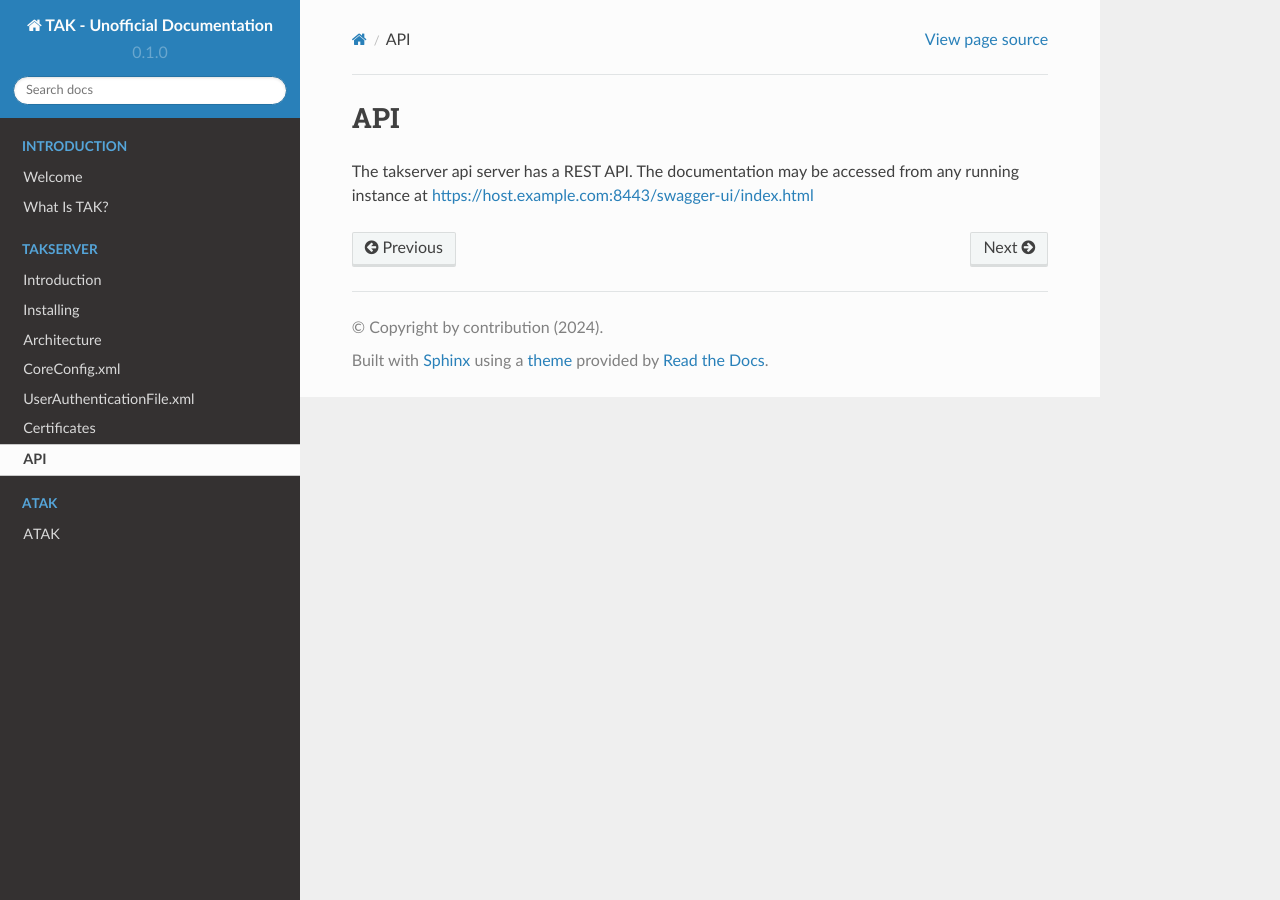
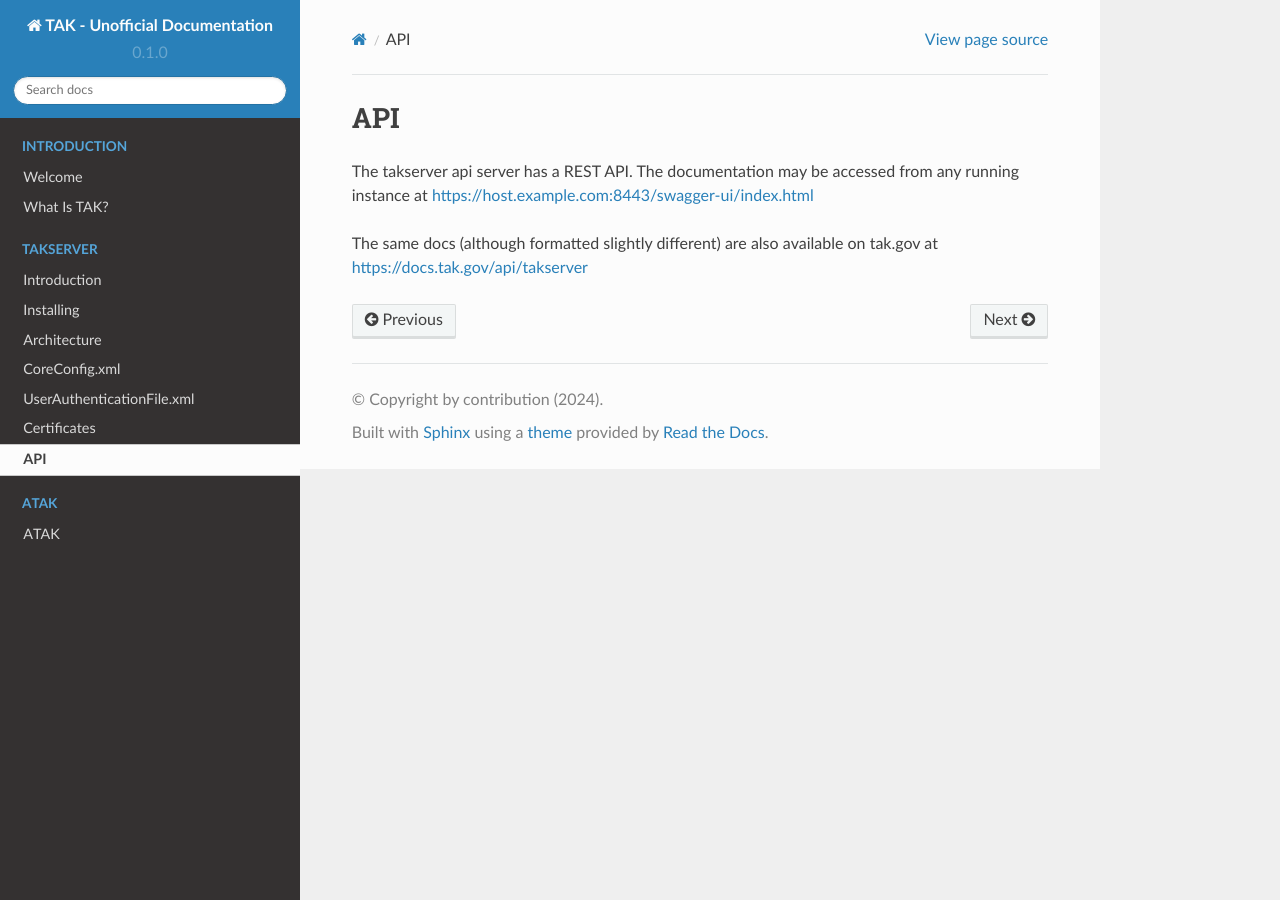
Before and after one commit to jimmypw/doc-tak, a Sphinx documentation site: the page built from docs/source/takserver/api.rst, in a window 1280 px wide. Built offline with Sphinx 7.4.7 and the Read the Docs theme 2.0.0, drawn with Linux system fonts in a browser that asks for light colours.

Commit message:
doc: referenced api docs on tak.gov

```diff
--- a/docs/source/takserver/api.rst
+++ b/docs/source/takserver/api.rst
@@ -3,3 +3,6 @@ API
 
 The takserver api server has a REST API. The documentation may be accessed from
 any running instance at https://host.example.com:8443/swagger-ui/index.html
+
+The same docs (although formatted slightly different) are also available on
+tak.gov at https://docs.tak.gov/api/takserver
```
